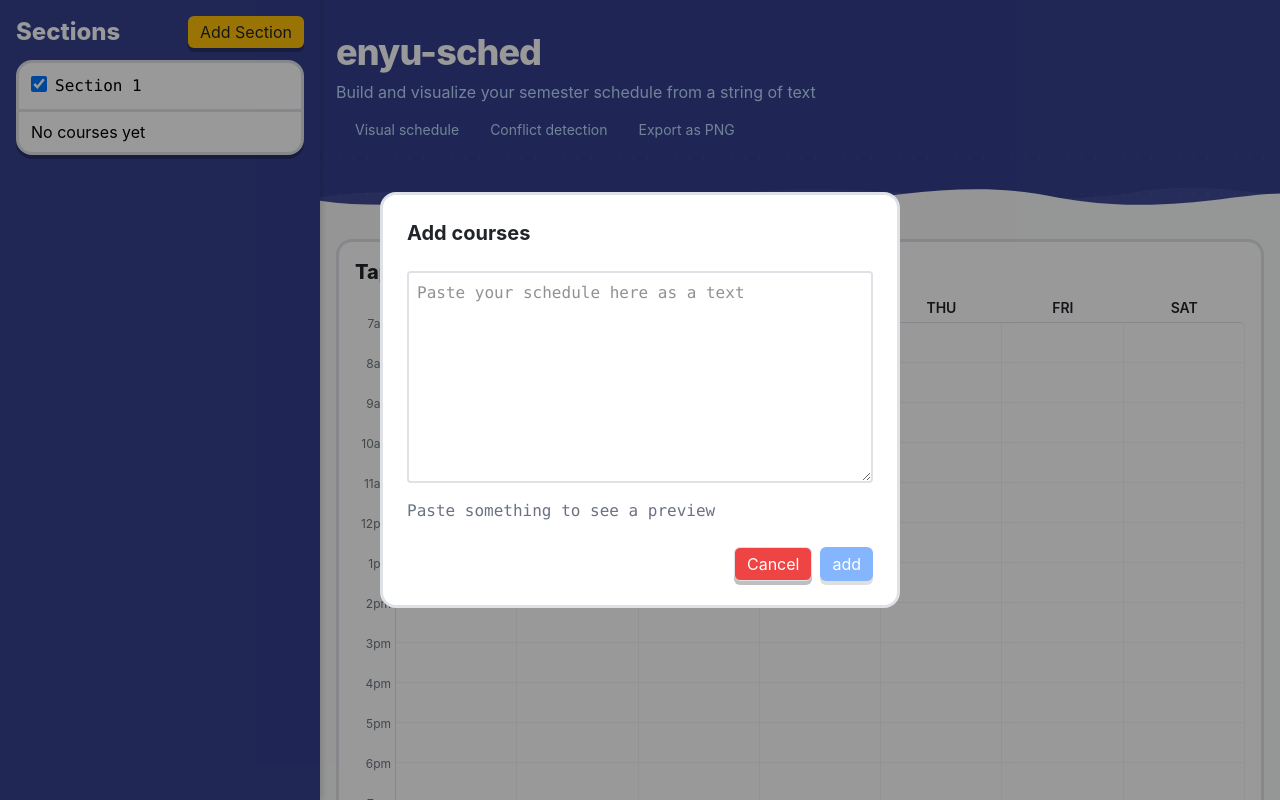
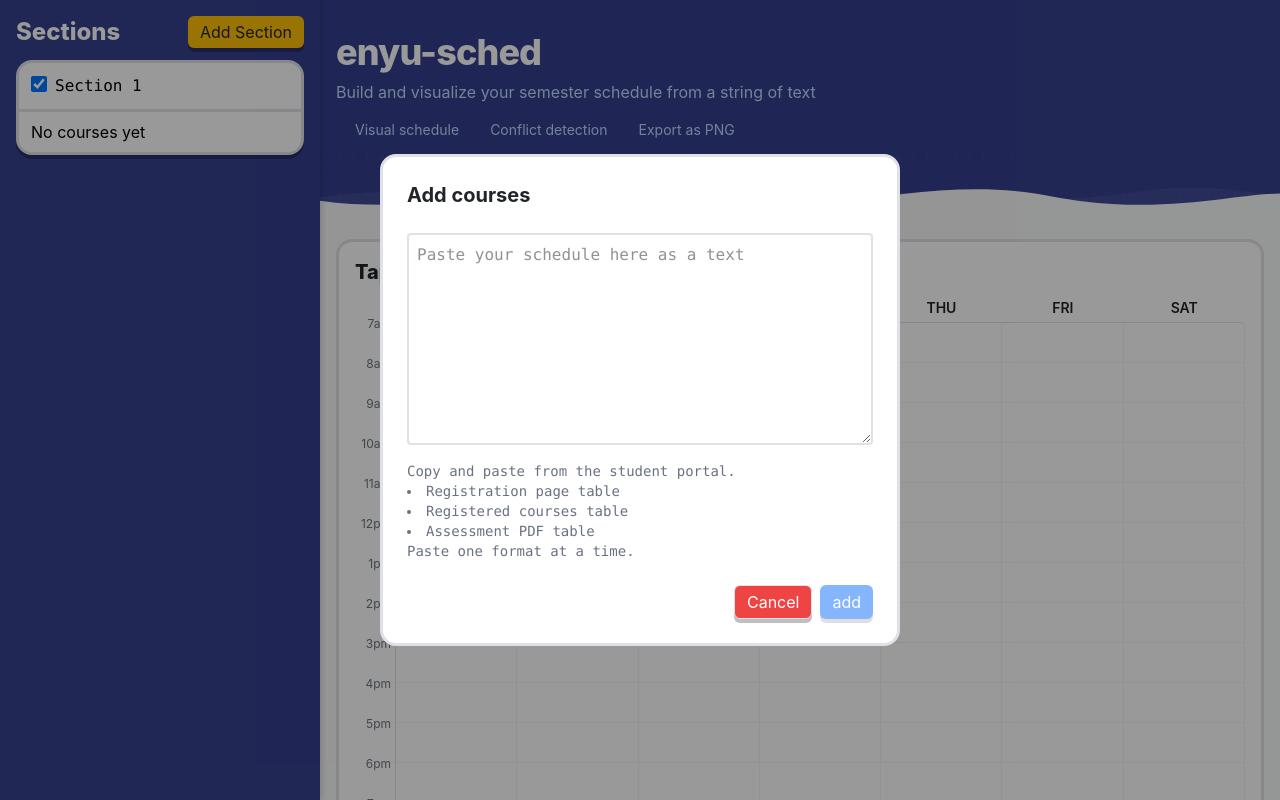
Before and after one commit to bnjmzzn/enyu-sched, a React (Vite) app: page / in a window 1280 px wide. Both pictures are taken after a click on the button 240 px from the left and 86 px from the top of the page. Built offline with nearby package versions, Linux system fonts and the light colour scheme; some icons are missing.

Commit message:
feat(ui): add accepted format hints when adding courses

```diff
--- a/src/components/sidebar/AddCourseModal.tsx
+++ b/src/components/sidebar/AddCourseModal.tsx
@@ -53,13 +53,21 @@ export default function AddCoursesModal({ sectionId, onClose }: Props) {
                 />
 
                 <div className="flex flex-col gap-2 font-mono">
-                    {isEmpty && <p className="text-gray-500">Paste something to see a preview</p>}
+                    {isEmpty && (
+                    <div>
+                        <p className="text-gray-500 text-sm">Copy and paste from the student portal.</p>
+                        <ul className="text-gray-500 text-sm list-disc list-inside">
+                            <li>Registration page table</li>
+                            <li>Registered courses table</li>
+                            <li>Assessment PDF table</li>
+                        </ul>
+                        <p className="text-gray-500 text-sm">Paste one format at a time.</p>
+                    </div>
+                    )}
                     {hasNoResults && <p className="text-red-500">No valid courses found. Check your input</p>}
                     {parsed.length > 0 && (
                         <>
-                            <p className="">
-                                Found {parsed.length} course{parsed.length > 1 ? "s" : ""}
-                            </p>
+                            <p>Found {parsed.length} course{parsed.length > 1 ? "s" : ""}</p>
                             {parsed.map((course) => (
                                 <ParsedCourseCard key={course.code} course={course} />
                             ))}
```
Lines whose indentation alone changed are shown as unchanged.
